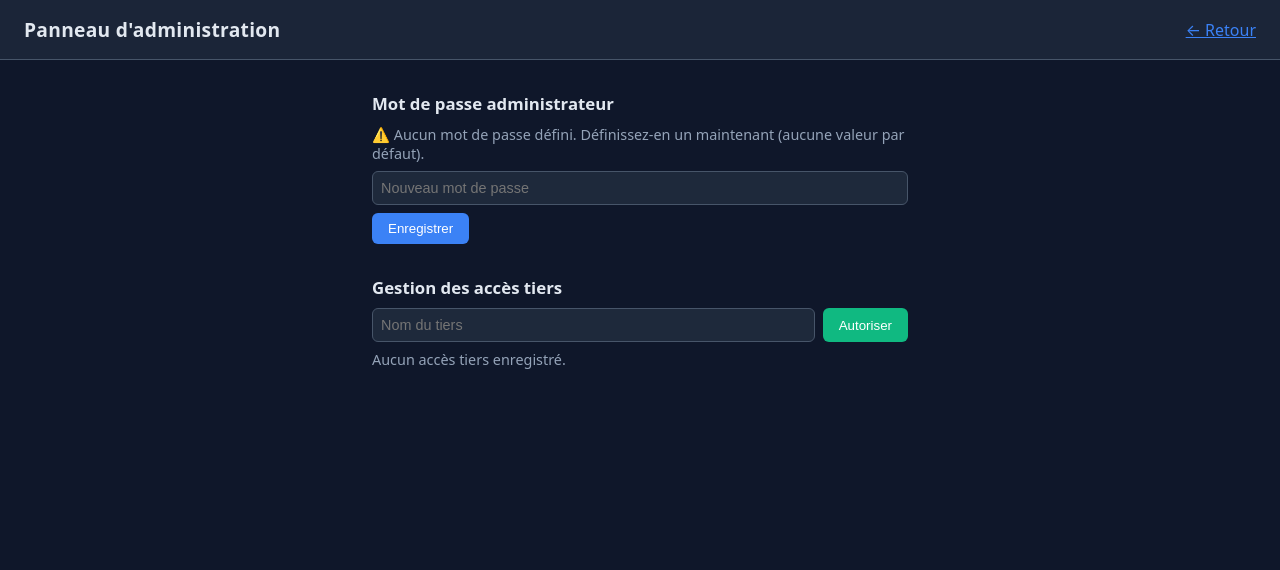
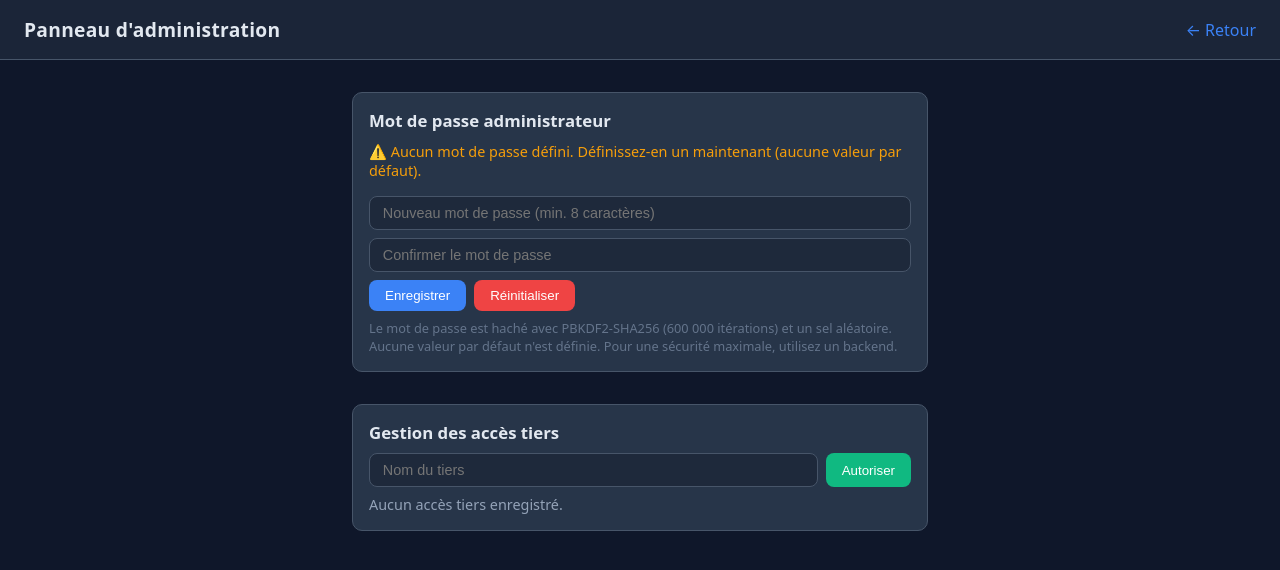
Before and after one commit to expertkevin06-cell/newprojet2026, a plain HTML site: page admin.html in a window 1280 px wide. Drawn offline with Linux system fonts and the light colour scheme.

Commit message:
Refactor admin.html for improved structure and styles

```diff
--- a/admin.html
+++ b/admin.html
@@ -7,31 +7,45 @@
   <link rel="stylesheet" href="css/style.css">
 </head>
 <body>
+
   <header>
     <h1>Panneau d'administration</h1>
-    <a href="index.html" style="color:#3b82f6;">← Retour</a>
+    <a href="index.html" style="color:#3b82f6;text-decoration:none;">← Retour</a>
   </header>
 
-  <main style="padding: 2rem; position:relative; z-index:1; max-width: 600px; margin: 0 auto;">
-    <!-- Section mot de passe -->
-    <section style="margin-bottom: 2rem;">
+  <main class="admin-main">
+
+    <section class="section card">
       <h2>Mot de passe administrateur</h2>
-      <p id="passwordStatus" style="margin: 0.5rem 0; color: #94a3b8;"></p>
-      <input type="password" id="newPassword" placeholder="Nouveau mot de passe" style="padding:0.5rem; width:100%; margin-bottom:0.5rem; background:#1e293b; border:1px solid #475569; color:white; border-radius:6px;">
-      <button id="savePasswordBtn" style="padding:0.5rem 1rem; background:#3b82f6; color:white; border:none; border-radius:6px;">Enregistrer</button>
+      <p id="passwordStatus"></p>
+      <div class="row">
+        <input type="password" id="newPassword" placeholder="Nouveau mot de passe (min. 8 caractères)" autocomplete="new-password">
+      </div>
+      <div class="row">
+        <input type="password" id="confirmPassword" placeholder="Confirmer le mot de passe" autocomplete="new-password">
+      </div>
+      <div class="row">
+        <button id="savePasswordBtn" class="btn btn-primary">Enregistrer</button>
+        <button id="resetPasswordBtn" class="btn btn-danger">Réinitialiser</button>
+      </div>
+      <p style="color:#64748b;font-size:0.8rem;margin-top:0.5rem;">
+        Le mot de passe est haché avec PBKDF2-SHA256 (600 000 itérations) et un sel aléatoire.
+        Aucune valeur par défaut n'est définie. Pour une sécurité maximale, utilisez un backend.
+      </p>
     </section>
 
-    <!-- Section accès tiers -->
-    <section>
+    <section class="section card">
       <h2>Gestion des accès tiers</h2>
-      <div style="display:flex; gap:0.5rem; margin:0.5rem 0;">
-        <input type="text" id="thirdPartyName" placeholder="Nom du tiers" style="flex:1; padding:0.5rem; background:#1e293b; border:1px solid #475569; color:white; border-radius:6px;">
-        <button id="addAccessBtn" style="padding:0.5rem 1rem; background:#10b981; color:white; border:none; border-radius:6px;">Autoriser</button>
+      <div class="row">
+        <input type="text" id="thirdPartyName" placeholder="Nom du tiers">
+        <button id="addAccessBtn" class="btn btn-success">Autoriser</button>
       </div>
       <div id="accessList"></div>
     </section>
+
   </main>
 
+  <script src="js/crypto-utils.js"></script>
   <script src="js/admin.js"></script>
   <script src="js/third-party.js"></script>
 </body>
```
